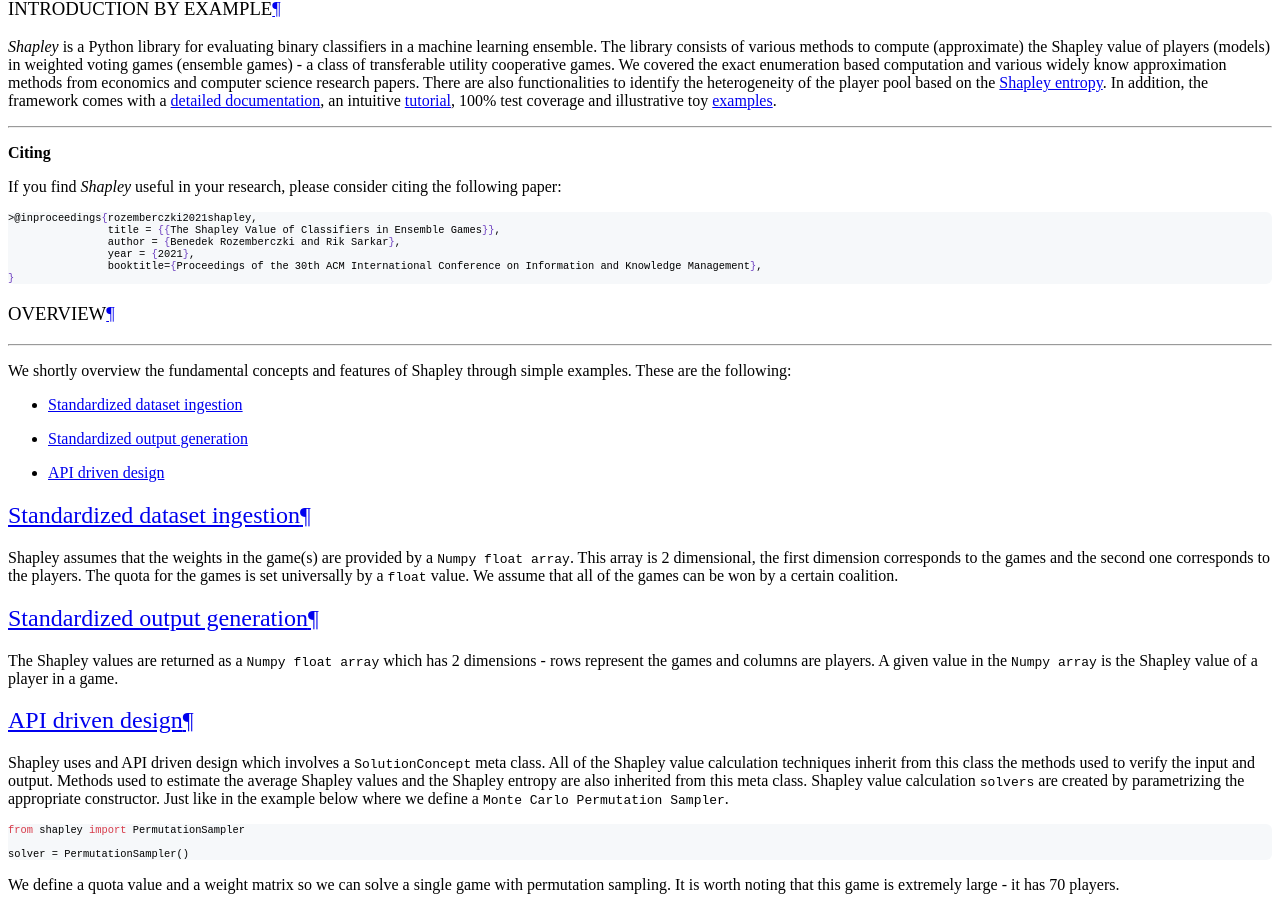
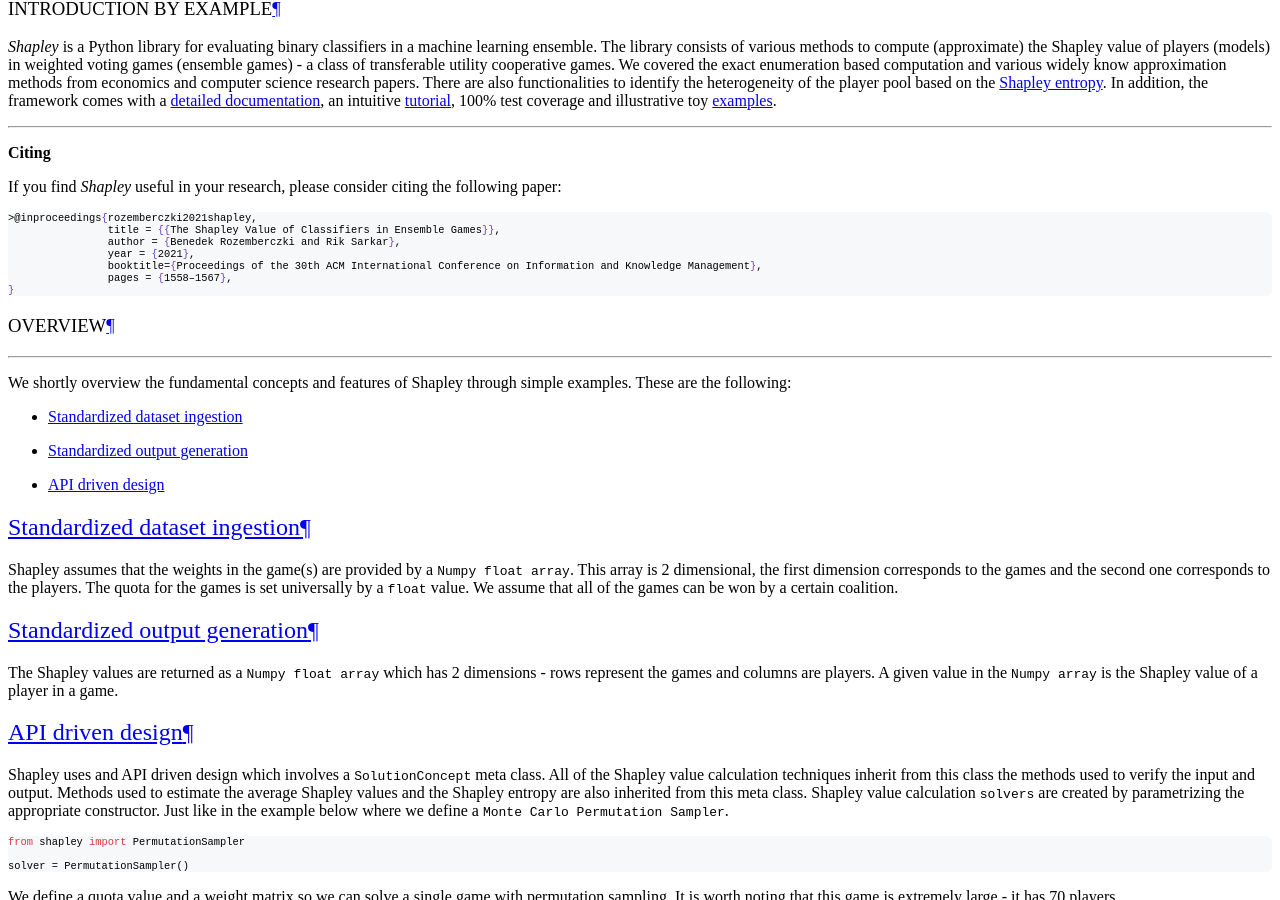
Before and after one commit to benedekrozemberczki/shapley, a Sphinx documentation site: the page built from docs/source/notes/introduction.rst, in a window 1280 px wide and 900 px high, scrolled down 623 px. Built offline with Sphinx 7.4.7 and the Read the Docs theme 2.0.0, drawn with Linux system fonts in a browser that asks for light colours; pages that are not in the unit, such as notebooks, are missing from menus.

Commit message:
Update introduction.rst

```diff
--- a/docs/source/notes/introduction.rst
+++ b/docs/source/notes/introduction.rst
@@ -17,6 +17,7 @@ If you find *Shapley* useful in your research, please consider citing the follow
                     author = {Benedek Rozemberczki and Rik Sarkar},
                     year = {2021},
                     booktitle={Proceedings of the 30th ACM International Conference on Information and Knowledge Management},
+                    pages = {1558–1567},
     }
 
 
```
